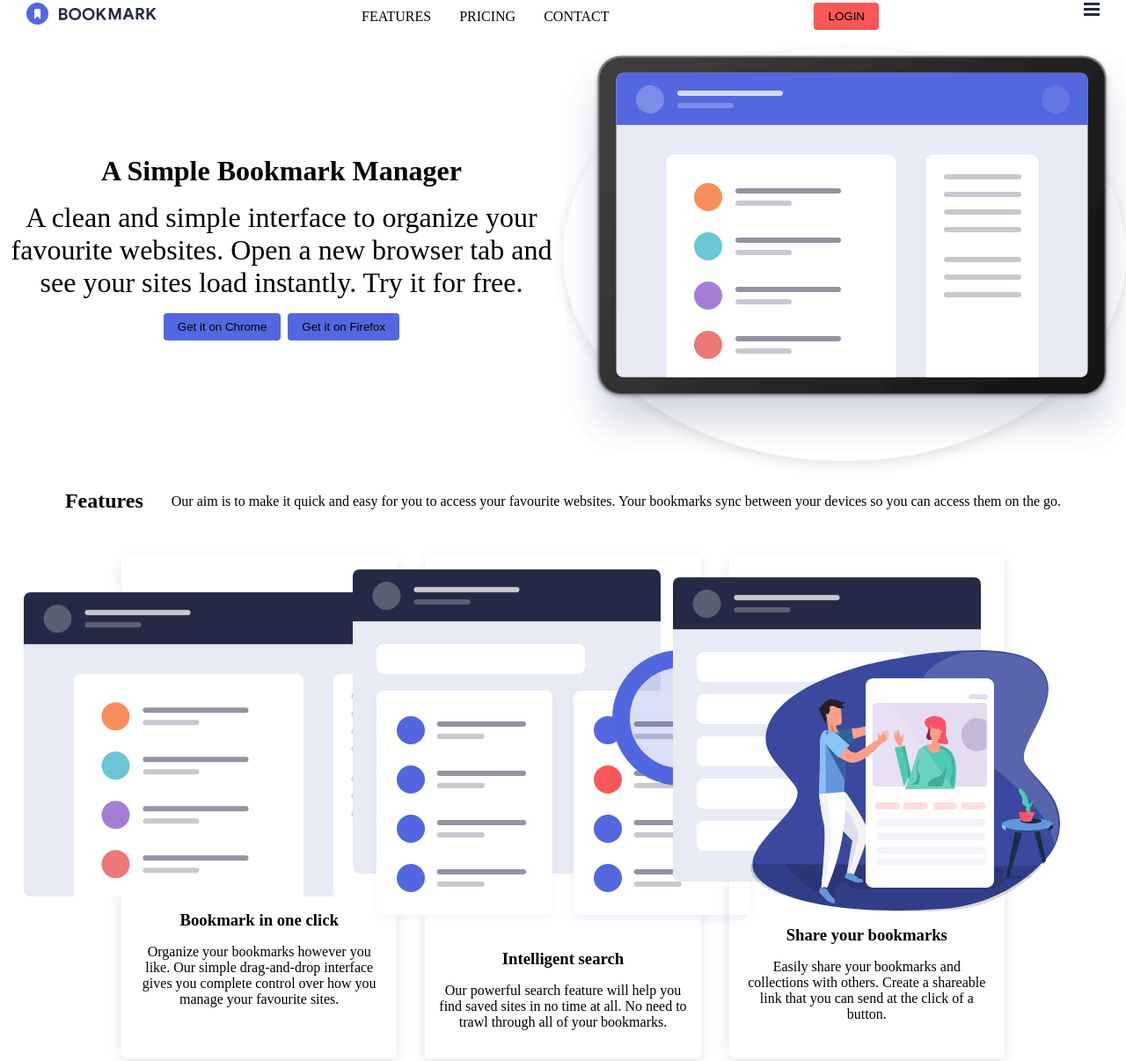
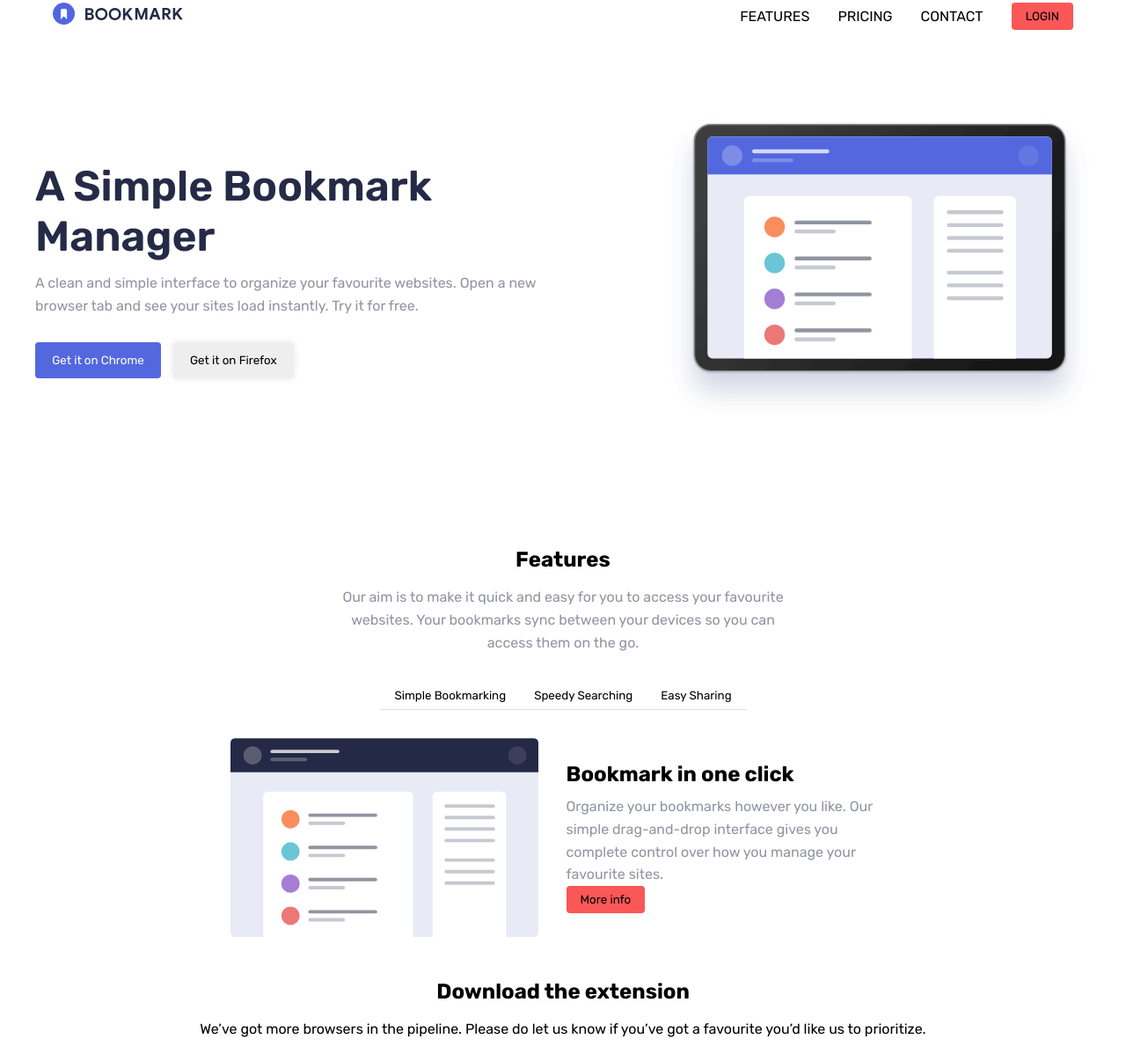
Before and after one commit to Megagig/Bookmark-landing-page, a plain HTML site: page index.html in a window 1280 px wide. Shown: the part 17-1223 px from the top of the page at 88% size. Drawn offline with Linux system fonts and the light colour scheme.

Commit message:
refactor the html

```diff
--- a/index.html
+++ b/index.html
@@ -3,6 +3,12 @@
   <head>
     <meta charset="UTF-8" />
     <meta name="viewport" content="width=device-width, initial-scale=1.0" />
+    <link rel="preconnect" href="https://fonts.googleapis.com" />
+    <link rel="preconnect" href="https://fonts.gstatic.com" crossorigin />
+    <link
+      href="https://fonts.googleapis.com/css2?family=Rubik:wght@400;500;600;700&display=swap"
+      rel="stylesheet"
+    />
     <link rel="stylesheet" href="/styles.css" />
     <title>Bookmark landing page</title>
   </head>
@@ -15,8 +21,8 @@
         <li><a href="#">FEATURES</a></li>
         <li><a href="#">PRICING</a></li>
         <li><a href="#">CONTACT</a></li>
+        <button class="login">LOGIN</button>
       </ul>
-      <button class="login">LOGIN</button>
       <div class="hamburger">
         <img src="images/icon-hamburger.svg" alt="hamburger" />
       </div>
@@ -38,37 +44,53 @@
     </div>
 
     <div class="features">
+      <div class="header">
         <h2>Features</h2>
         <p>
           Our aim is to make it quick and easy for you to access your favourite
           websites. Your bookmarks sync between your devices so you can access
           them on the go.
         </p>
+      </div>
+      <div class="features-btn">
+        <button class="btn active">Simple Bookmarking</button>
+        <button class="btn">Speedy Searching</button>
+        <button class="btn">Easy Sharing</button>
+      </div>
       <div class="features-grid">
         <div class="features-grid-item">
           <img src="images/illustration-features-tab-1.svg" alt="tab" />
+          <div class="bookmark">
             <h3>Bookmark in one click</h3>
             <p>
               Organize your bookmarks however you like. Our simple drag-and-drop
               interface gives you complete control over how you manage your
               favourite sites.
             </p>
+            <button>More info</button>
           </div>
-        <div class="features-grid-item">
+        </div>
+        <div class="features-grid-item two">
           <img src="images/illustration-features-tab-2.svg" alt="tab" />
+          <div class="bookmark">
             <h3>Intelligent search</h3>
             <p>
               Our powerful search feature will help you find saved sites in no
               time at all. No need to trawl through all of your bookmarks.
             </p>
+            <button>More info</button>
           </div>
-        <div class="features-grid-item">
+        </div>
+        <div class="features-grid-item three">
           <img src="images/illustration-features-tab-3.svg" alt="tab" />
+          <div class="bookmark">
             <h3>Share your bookmarks</h3>
             <p>
               Easily share your bookmarks and collections with others. Create a
               shareable link that you can send at the click of a button.
             </p>
+            <button>More info</button>
+          </div>
         </div>
       </div>
     </div>
--- a/styles.css
+++ b/styles.css
@@ -2,6 +2,7 @@
   margin: 0;
   padding: 0;
   box-sizing: border-box;
+  font-family: 'Rubik', sans-serif;
 }
 
 :root {
@@ -24,11 +25,15 @@ body {
   scroll-behavior: smooth;
 }
 
+p {
+  line-height: 1.6;
+}
+
 nav {
   display: flex;
   justify-content: space-between;
   text-align: center;
-  padding: 20px 30px;
+  padding: 20px 60px;
 }
 
 nav a {
@@ -51,6 +56,10 @@ ul li a:hover {
   color: var(--Soft-Red);
 }
 
+.hamburger {
+  display: none;
+}
+
 button {
   background: var(--Soft-Red);
   color: var(--light-color);
@@ -61,81 +70,120 @@ button {
   transition: var(--transition);
 }
 
-h1 {
-  font-size: 2rem;
-  font-weight: 700;
-  margin-bottom: 1rem;
-  text-align: center;
-}
 .hero {
   background: url('../images/hero-bg.jpg') center/cover no-repeat;
-  /* height: 100vh; */
   display: flex;
-  justify-content: center;
+  justify-content: space-between;
   align-items: center;
-  text-align: center;
+  padding: 5rem 2.5rem;
 }
 
 .hero-img {
-  width: 50%;
+  width: 40%;
   height: auto;
-  border-radius: 50%;
-  /* object-fit: cover; */
-  box-shadow: 0 5px 15px rgba(0, 0, 0, 0.1);
-  transition: var(--transition);
+}
+.hero-img img {
+  width: 100%;
 }
 
 .hero-text {
-  /* color: var(--light-color); */
-  font-size: 2rem;
-  font-weight: 400;
-  margin-bottom: 1rem;
+  width: 50%;
+}
+.hero-text h1 {
+  font-size: 3rem;
+  font-weight: 600;
+  color: var(--Very-Dark-Blue);
+}
+
+.hero-text p {
+  font-size: 1rem;
+  margin: 0.8rem 0;
+  color: var(--Grayish-Blue);
 }
 
 .hero-btn {
   background: var(--Soft-Blue);
   color: var(--light-color);
-  padding: 0.5rem 1rem;
+  padding: 0.8rem 1.2rem;
   border: none;
   border-radius: var(--border-radius);
   cursor: pointer;
-  transition: var(--transition);
   margin-top: 1rem;
 }
-
+.hero .hero-btn:nth-of-type(1) {
+  color: white;
+}
+.hero .hero-btn:nth-of-type(2) {
+  background-color: #eee;
+  box-shadow: 0 0px 9px rgba(0, 0, 0, 0.1);
+  margin-left: 10px;
+}
 .features {
+  padding: 2rem 0;
+}
+.features .header {
+  width: 40%;
+  text-align: center;
+  margin: 2rem auto;
+}
+.features-btn {
   display: flex;
   justify-content: center;
   align-items: center;
-  flex-wrap: wrap;
-  gap: 2rem;
-  padding: 2rem 0;
+  margin: 1rem 0;
+}
+.features-btn button {
+  background: white;
+  color: var(--light-color);
+  padding: 0.5rem 1rem;
+  border-bottom: 1px solid #ddd;
+  cursor: pointer;
+  border-radius: 0;
+}
+
+.features-btn button .active {
+  border-bottom: 2px solid var(--Soft-Red);
 }
 
 .features p {
-  display: flex;
-  justify-content: center;
+  color: var(--Grayish-Blue);
+}
+
+.features h2 {
   text-align: center;
   margin-bottom: 1rem;
 }
-
 .features-grid {
   display: grid;
   grid-template-columns: repeat(auto-fit, minmax(300px, 1fr));
   gap: 2rem;
 }
 
+.features-grid img {
+  width: 28%;
+}
+
+.features-grid .bookmark {
+  width: 30%;
+}
+
+.features-grid h3 {
+  font-size: 1.5rem;
+  margin-bottom: 10px;
+}
 .features-grid-item {
   display: flex;
   justify-content: center;
   align-items: center;
-  flex-direction: column;
-  gap: 1rem;
+  gap: 2rem;
   padding: 1rem;
   border-radius: var(--border-radius);
   background: var(--light-color);
-  box-shadow: 0 5px 15px rgba(0, 0, 0, 0.1);
-  transition: var(--transition);
+}
+
+.features-grid .two,
+.features-grid .three {
+  display: none;
 }
 
 .browsers {
```
Lines whose indentation alone changed are shown as unchanged.
